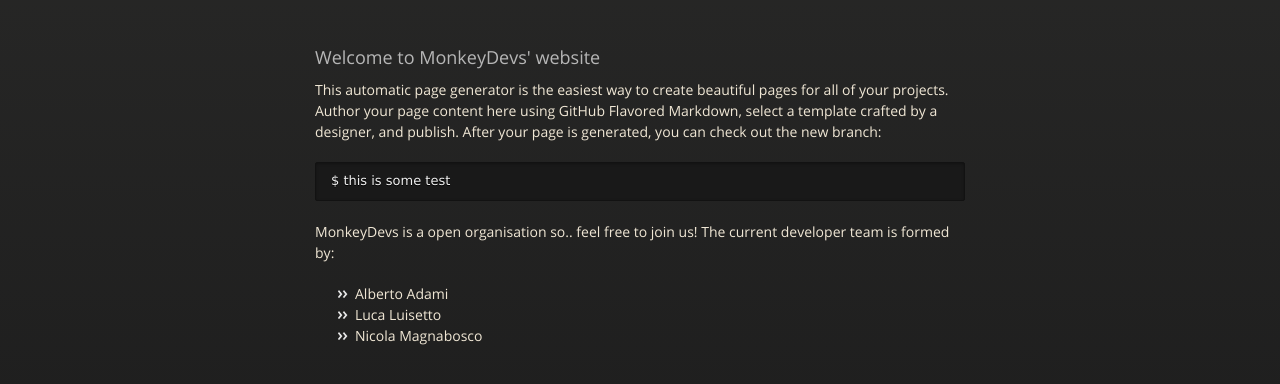
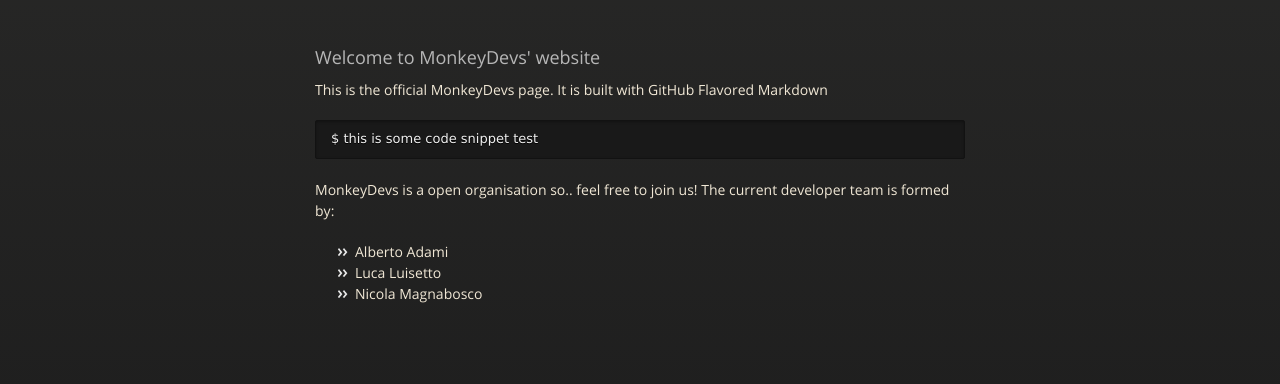
Before and after one commit to MonkeyDevs/MonkeyDevs.github.io, a plain HTML site: page index.html in a window 1280 px wide. Shown: the part 226-610 px from the top of the page. Drawn offline with nearby package versions, Linux system fonts and the light colour scheme.

Commit message:
Update index.html

```diff
--- a/index.html
+++ b/index.html
@@ -3,7 +3,7 @@
   <head>
     <meta charset="utf-8">
     <meta http-equiv="X-UA-Compatible" content="chrome=1">
-    <title>Monkeydevs.GitHub.io by MonkeyDevs</title>
+    <title>MonkeyDevs</title>
     <link rel="stylesheet" href="stylesheets/styles.css">
     <link rel="stylesheet" href="stylesheets/github-dark.css">
     <script src="https://ajax.googleapis.com/ajax/libs/jquery/1.7.1/jquery.min.js"></script>
@@ -38,9 +38,9 @@
         <h3>
 <a id="welcome-to-monkeydevs-website" class="anchor" href="#welcome-to-monkeydevs-website" aria-hidden="true"><span class="octicon octicon-link"></span></a>Welcome to MonkeyDevs' website</h3>
 
-<p>This automatic page generator is the easiest way to create beautiful pages for all of your projects. Author your page content here using GitHub Flavored Markdown, select a template crafted by a designer, and publish. After your page is generated, you can check out the new branch:</p>
+<p>This is the official MonkeyDevs page. It is built with GitHub Flavored Markdown</p>
 
-<pre><code>$ this is some test
+<pre><code>$ this is some code snippet test
 </code></pre>
 
 <p>MonkeyDevs is a open organisation so.. feel free to join us!
```
